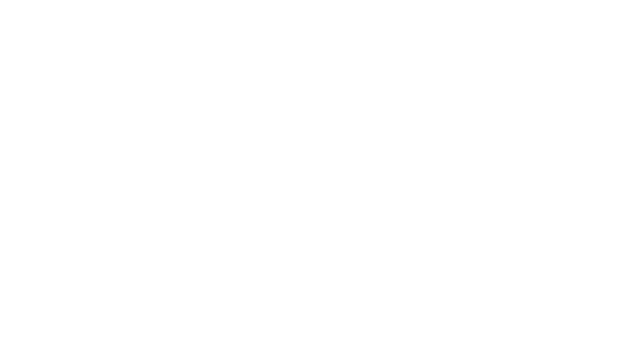
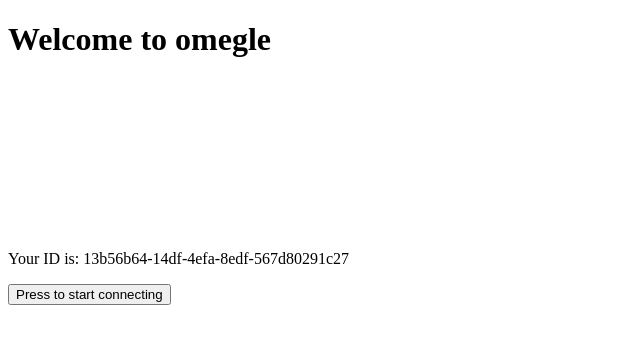
Before and after one commit to bigsparsh/webrtc-101, a React (Vite) app in the folder frontend/: page / in a window 1280 px wide. Before the commit this address had no page. Shown: the top 344 px of the page, without its empty margins (0-640 px from the left). Built offline with nearby package versions, Linux system fonts and the light colour scheme; no server answers.

Commit message:
Changed the default path

```diff
--- a/frontend/src/App.tsx
+++ b/frontend/src/App.tsx
@@ -5,7 +5,7 @@
   return (
     <BrowserRouter>
       <Routes>
-        <Route path="/lobby" element={<Lobby />} />
+        <Route path="/" element={<Lobby />} />
       </Routes>
     </BrowserRouter>
   );
```
